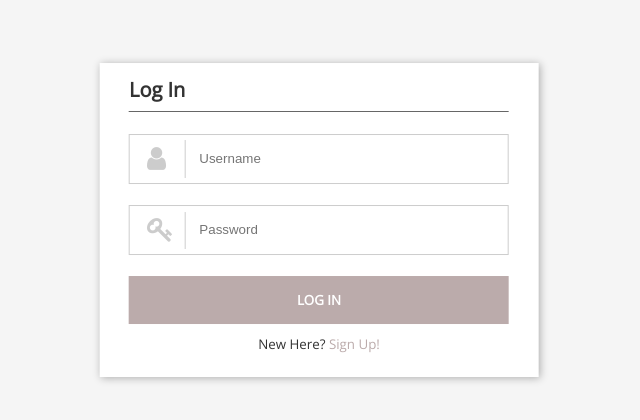
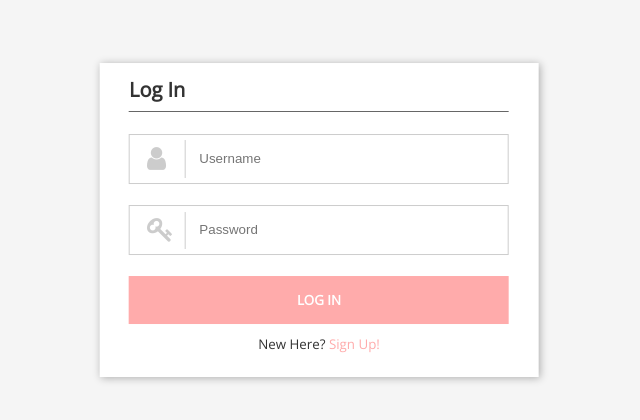
Before and after one commit to ramon54321/guava, a plain HTML site: page src/main/webapp/index.html in a window 1280 px wide. Shown: the part 180-600 px from the top of the page, without its empty margins (321-961 px from the left). Drawn offline with nearby package versions, Linux system fonts and the light colour scheme.

Commit message:
testing red back development branch

```diff
--- a/src/main/webapp/style.sass
+++ b/src/main/webapp/style.sass
@@ -1,7 +1,7 @@
 
 
 $fontColor: #333333
-$primaryColor: #BBabab
+$primaryColor: #FFabab
 $primaryColorDark: darken($primaryColor, 10)
 $backgroundColor: #f5f5f5
 $backgroundColor_sheet: #ffffff
```
Also changed, not shown: src/main/webapp/style.css.
